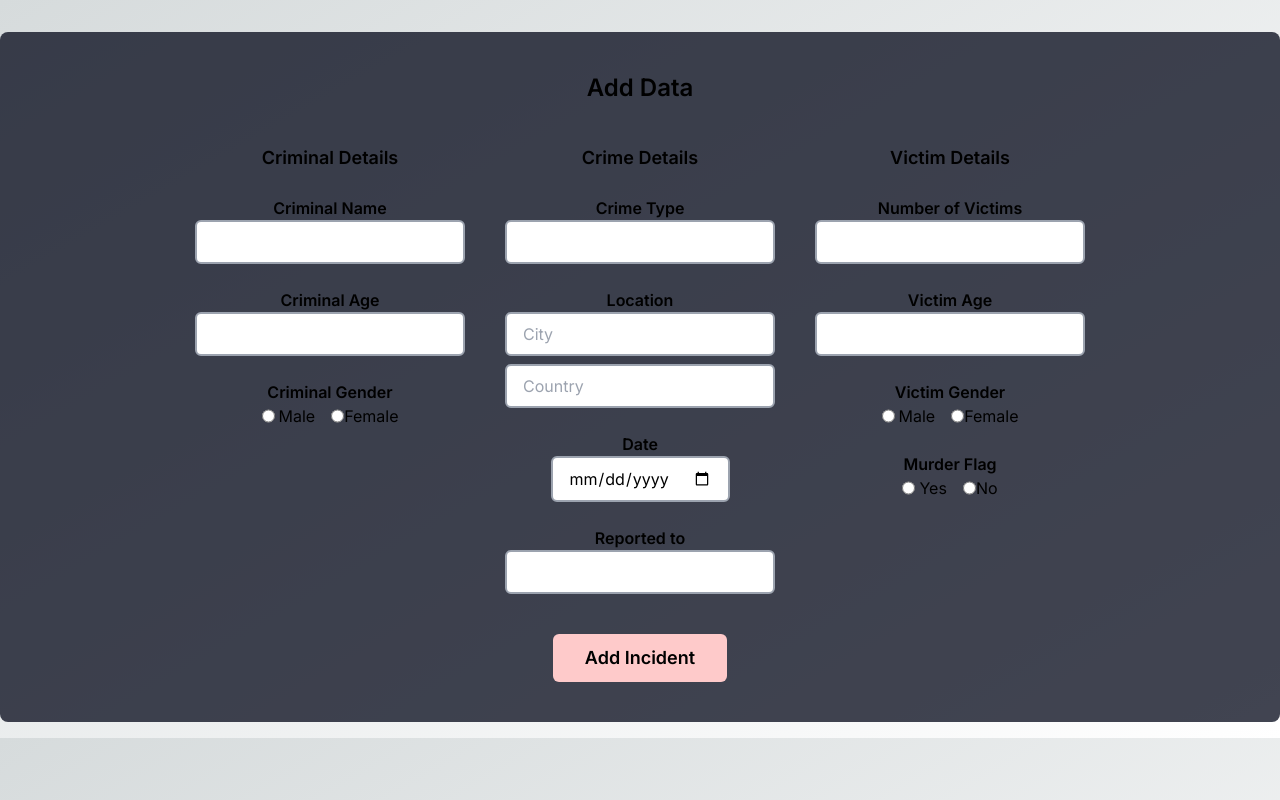
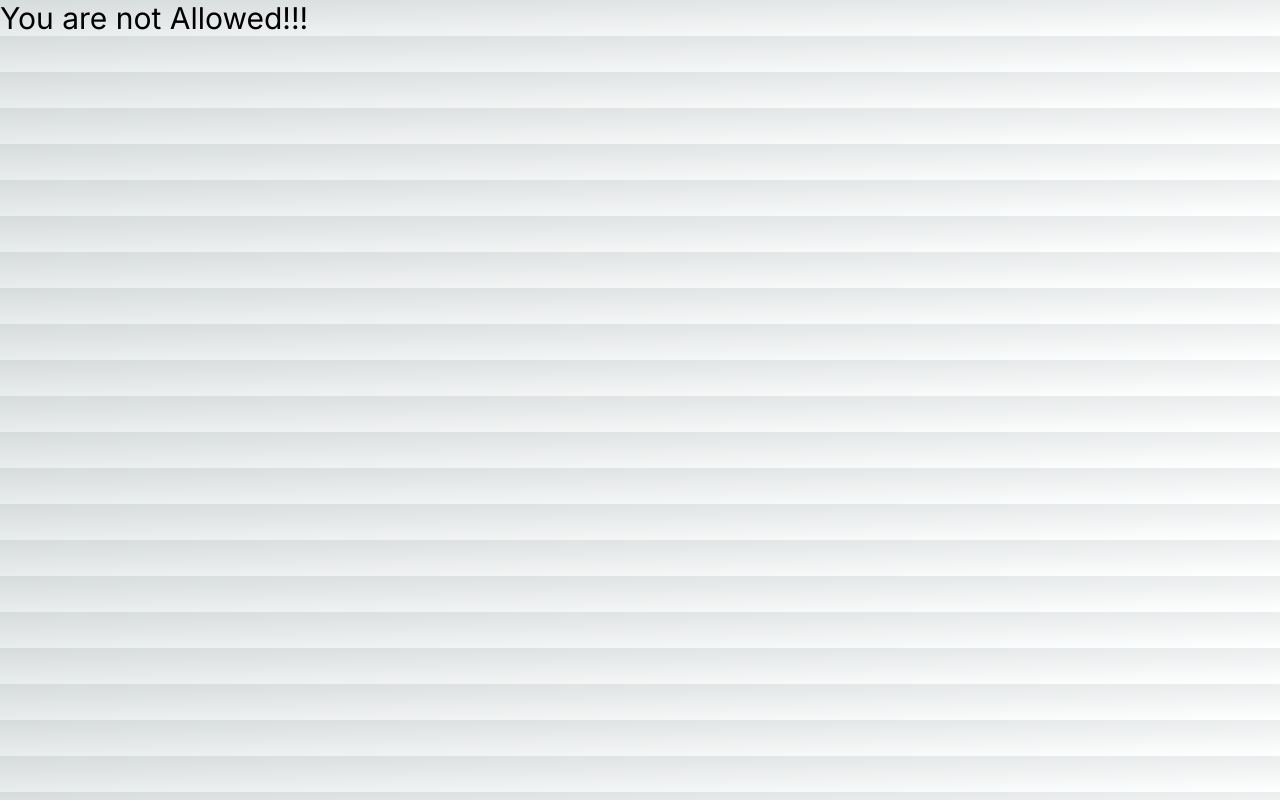
Before and after one commit to Mohitraut07/JusticeIndex, a Next.js app: page /pages/Dashboard in a window 1280 px wide. Built offline with nearby package versions, Linux system fonts and the light colour scheme.

Commit message:
useContext used

```diff
--- a/src/app/layout.js
+++ b/src/app/layout.js
@@ -1,18 +1,26 @@
-import './globals.css'
-import { Inter } from 'next/font/google';
-import 'react-toastify/dist/ReactToastify.css';
+"use client";
+import "./globals.css";
+import { Inter } from "next/font/google";
+import "react-toastify/dist/ReactToastify.css";
+import React, { createContext } from "react";
 
-const inter = Inter({ subsets: ['latin'] })
+const inter = Inter({ subsets: ["latin"] });
+const VerifiedContext = createContext(false);
 
 export const metadata = {
-  title: 'Justic Index',
-  description: 'We are watching you',
+  title: "Justic Index",
+  description: "We are watching you",
+};
+
+export default function RootLayout({ children }) {
+  const [isVerify, setIsVerify] = React.useState(false);
+  return (
+    <VerifiedContext.Provider value={{ isVerify, setIsVerify }}>
+      <html lang="en">
+        <body className={inter.className}>{children}</body>
+      </html>
+    </VerifiedContext.Provider>
+  );
 }
 
-export default function RootLayout({ children }) {
-  return (
-    <html lang="en">
-      <body className={inter.className}>{children}</body>
-    </html>
-  )
-}
+export { VerifiedContext };
--- a/src/app/page.jsx
+++ b/src/app/page.jsx
@@ -8,6 +8,7 @@ import Records from "./components/Records";
 import Sec from "./components/Sec";
 
 export default function Home() {
+
   return (
     <main>
       <div className="mb-10">
--- a/src/app/pages/Admin/page.jsx
+++ b/src/app/pages/Admin/page.jsx
@@ -2,10 +2,13 @@
 import React from "react";
 import Navbar from "@/app/components/Navbar";
 import { useRouter } from "next/navigation";
+import { useContext } from "react";
+import { VerifiedContext } from "@/app/layout";
 
-function Login() {
+function Login({setVerify}) {
   const router = useRouter();
   const [formData, setFormData] = React.useState({username:'',password:''});
+  const { isVerify, setIsVerify } = useContext(VerifiedContext);
   const handleSubmit = async (e) => {
     e.preventDefault();
     fetch("https://justice-index.vercel.app/login", {
@@ -17,6 +20,7 @@ function Login() {
     }).then((res) => res.json())
     .then((data) => {console.log(data);
       if(data.status ){
+        setIsVerify(true);
         router.push("/pages/Dashboard");
       }})
     .catch((err) => {
--- a/src/app/pages/Dashboard/page.jsx
+++ b/src/app/pages/Dashboard/page.jsx
@@ -1,10 +1,13 @@
 "use client";
 import React from "react";
 import { ToastContainer, toast } from "react-toastify";
+import { useContext } from "react";
+import { VerifiedContext } from "@/app/layout";
 
 function Dashboard() {
   const [city, setCity] = React.useState("");
   const [country, setCountry] = React.useState("");
+  const { isVerify, setIsVerify } = useContext(VerifiedContext);
   const [formData, setFormData] = React.useState({
     criminalName: "",
     criminalAge: "",
@@ -43,7 +46,6 @@ function Dashboard() {
             draggable: true,
           });
 
-
           setFormData({
             criminalName: "",
             criminalAge: "",
@@ -80,7 +82,17 @@ function Dashboard() {
         });
       });
   };
-
+  if (!isVerify) {
+    return (
+      <>
+        <div className="flex">
+          <h1 className="text-3xl justify-center items-center">
+            You are not Allowed!!!
+          </h1>
+        </div>
+      </>
+    );
+  }
 
   return (
     <div className="bg-cover bg-center bg-fixed bg-no-repeat">
```
